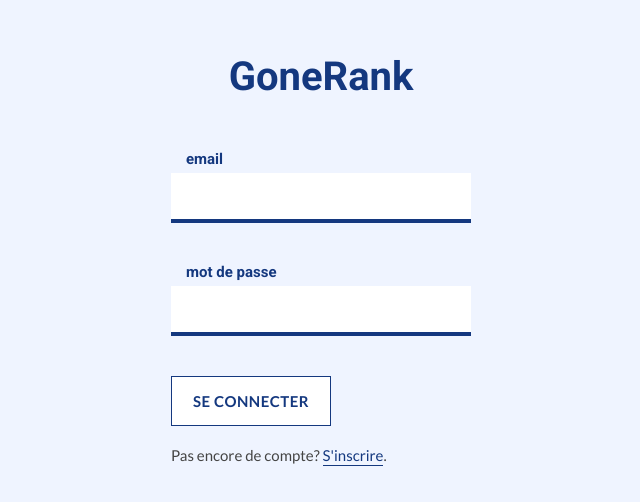
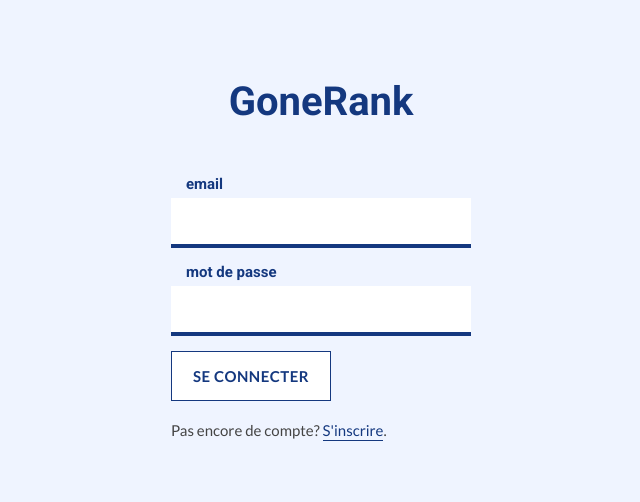
Before and after one commit to kevscript/GoneRank2020, a React (Create React App) app in the folder client/: page /authentication in a window 1280 px wide. Shown: the part 132-634 px from the top of the page, without its empty margins (319-959 px from the left). Built offline with nearby package versions, Linux system fonts and the light colour scheme.

Commit message:
updated LoginForm + added test suite for it

```diff
--- a/client/src/components/auth/LoginForm.js
+++ b/client/src/components/auth/LoginForm.js
@@ -35,7 +35,7 @@ const FormInput = styled.input`
   }
 `
 
-const FormError = styled.div`
+const FormError = styled.span`
   font-size: 12px;
   margin-top: 5px;
   margin-left: 1rem;
@@ -79,7 +79,7 @@ const Message = styled.p`
 `
 
 const LoginForm = ({ handleFormStatus, handleLogin }) => {
-  const { register, handleSubmit, errors } = useForm()
+  const { register, handleSubmit, errors } = useForm({ mode: 'onBlur' })
 
   return (
     <Form onSubmit={(e) => e.preventDefault()}>
@@ -87,6 +87,7 @@ const LoginForm = ({ handleFormStatus, handleLogin }) => {
         <FormLabel htmlFor="email">email</FormLabel>
         <FormInput
           type="text"
+          id="email"
           name="email"
           autoCapitalize="none"
           ref={register({
@@ -97,12 +98,17 @@ const LoginForm = ({ handleFormStatus, handleLogin }) => {
             },
           })}
         />
-        <FormError>{errors.email ? errors.email.message : null}</FormError>
+        {errors.email && (
+          <FormError data-testid="email-error">
+            {errors.email.message}
+          </FormError>
+        )}
       </FormItem>
       <FormItem>
         <FormLabel htmlFor="password">mot de passe</FormLabel>
         <FormInput
           type="password"
+          id="password"
           name="password"
           autoCapitalize="none"
           ref={register({
@@ -113,9 +119,11 @@ const LoginForm = ({ handleFormStatus, handleLogin }) => {
             },
           })}
         />
-        <FormError>
-          {errors.password ? errors.password.message : null}
-        </FormError>
+        {errors.password && (
+          <FormError data-testid="password-error">
+            {errors.password.message}
+          </FormError>
+        )}
       </FormItem>
       <FormButton type="submit" onClick={handleSubmit(handleLogin)}>
         se connecter
```
Also changed, not shown: 1 other file (tests, documents, lock files or other folders).
